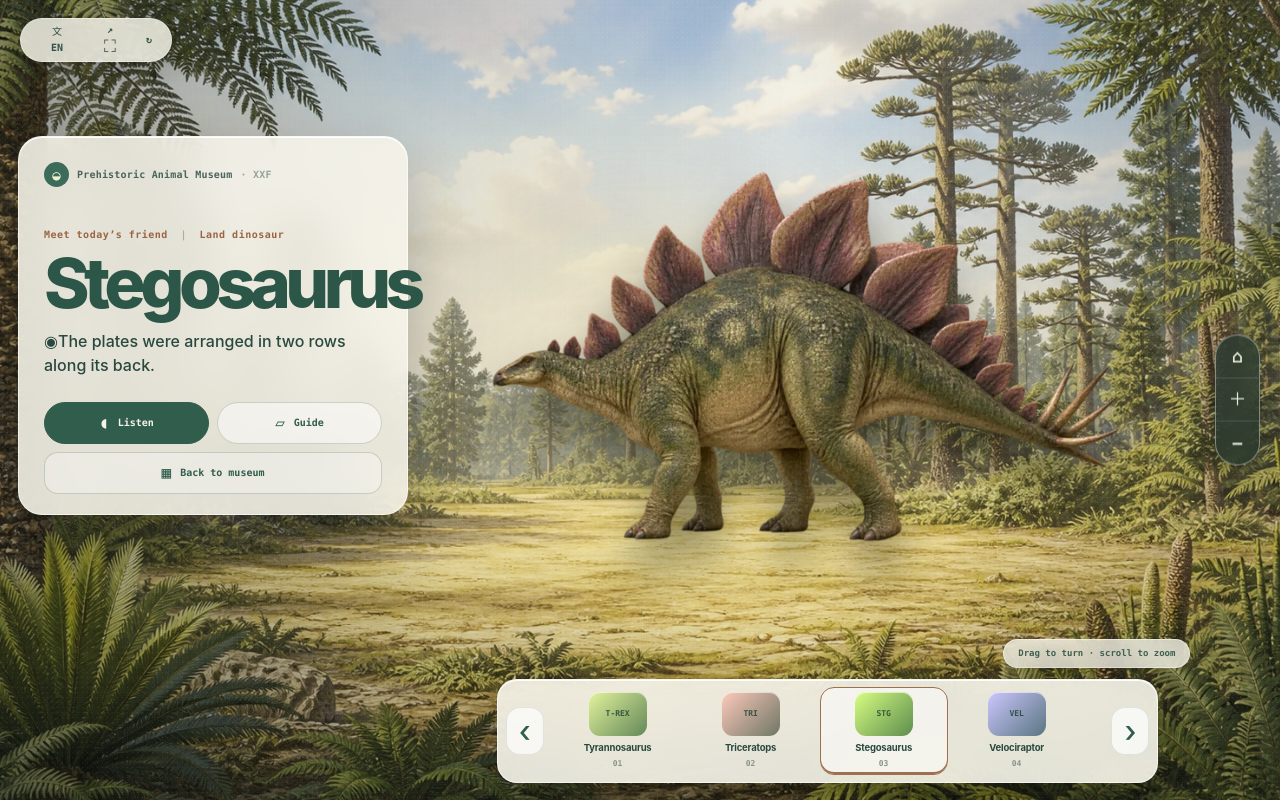
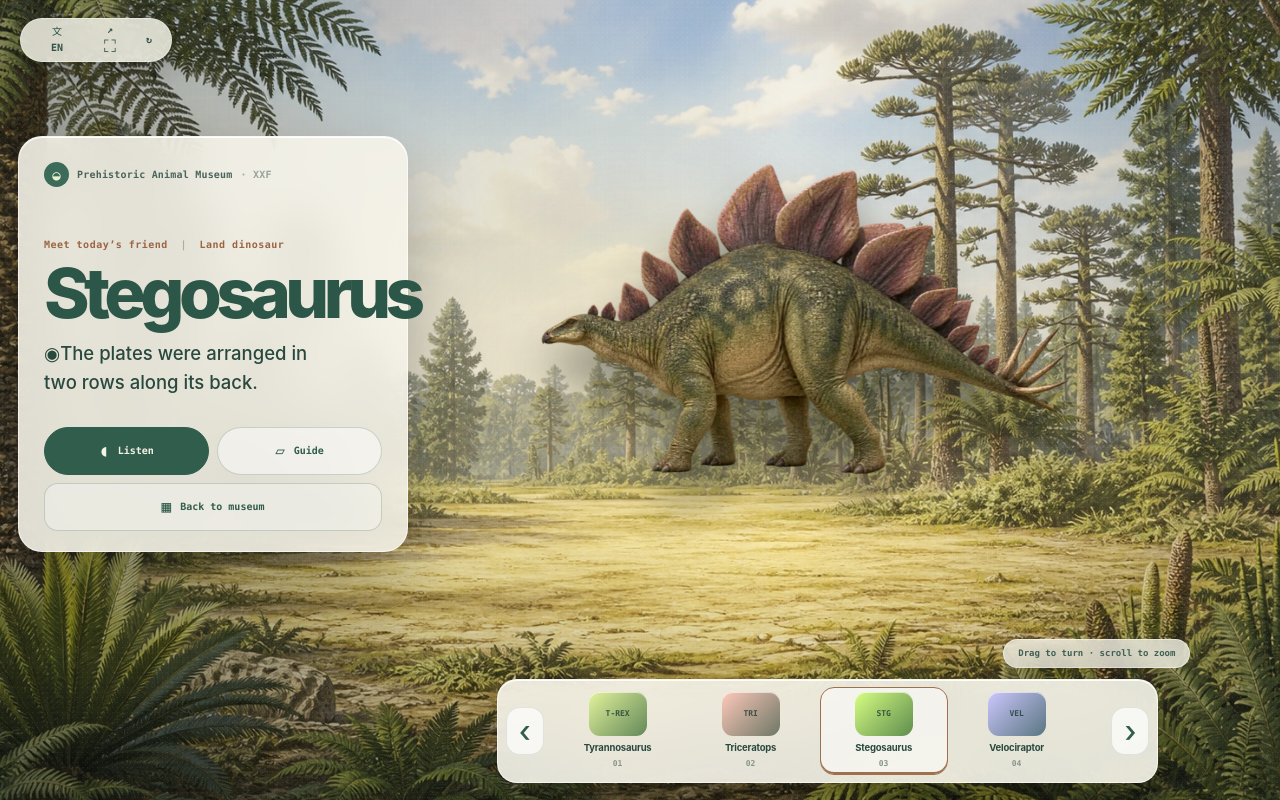
Before and after one commit to sufaith/xxf-json-frontend-toolbox, a Next.js app: page /animal in a window 1280 px wide. Built offline with nearby package versions, Linux system fonts and the light colour scheme.

Commit message:
Refine museum model alignment

```diff
--- a/app/globals.css
+++ b/app/globals.css
@@ -1209,3 +1209,22 @@ button, select { cursor: pointer; }
   .animal-museum-viewer__carousel { right: auto; left: auto; min-height: 96px; }
   .animal-museum-viewer__carousel-item { flex-basis: 90px; min-height: 74px; }
 }
+
+
+/* Final reference alignment */
+.animal-museum-viewer__field-note { max-width: 300px; font-size: 18.5px; line-height: 1.55; }
+.animal-museum-viewer__eyebrow { margin-top: 52px; }
+.animal-museum-viewer__actions { margin-top: 30px; }
+.animal-museum-viewer__actions button, .animal-museum-viewer__back { padding-block: 15px; }
+.animal-museum-viewer__back { padding-block: 15px; }
+.animal-museum-viewer__model-stage { padding-bottom: 200px; }
+.animal-museum-viewer__model { width: min(42vw, 840px); max-height: 62vh; }
+.animal-museum-viewer__side-controls { display: none; }
+@media (max-width: 900px) {
+  .animal-museum-viewer__model-stage { padding-bottom: 130px; }
+  .animal-museum-viewer__model { width: min(50vw, 760px); }
+}
+@media (max-width: 640px) {
+  .animal-museum-viewer__model-stage { padding-bottom: 0; }
+  .animal-museum-viewer__model { width: 110vw; max-height: 330px; }
+}
```
